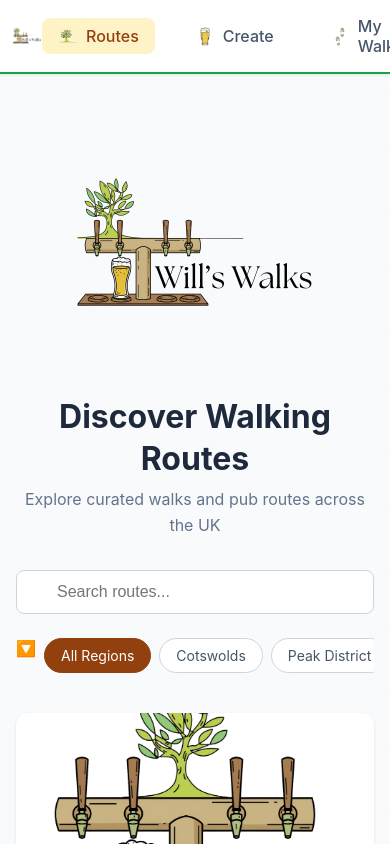
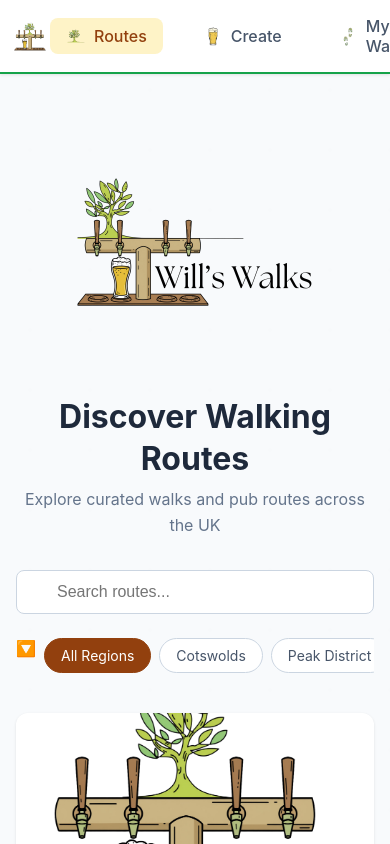
Before and after one commit to Nat-Stephenson/Wills_Walking_Pub_App, a Next.js app: page / in a window 390 px wide. Shown: the top 844 px of the page. Built offline with nearby package versions, Linux system fonts and the light colour scheme.

Commit message:
💄 Update navbar logo dimensions and replace logo image

```diff
--- a/src/app/layout.module.css
+++ b/src/app/layout.module.css
@@ -48,16 +48,16 @@
 
 .navbarLogo {
   height: auto;
-  max-height: 40px;
+  max-height: 50px;
   width: auto;
-  max-width: 160px;
+  max-width: 200px;
 }
 
 /* Responsive navbar logo */
 @media (max-width: 768px) {
   .navbarLogo {
-    max-width: 120px;
-    max-height: 30px;
+    max-width: 150px;
+    max-height: 38px;
   }
 
   .headerContent {
--- a/src/app/layout.tsx
+++ b/src/app/layout.tsx
@@ -56,10 +56,10 @@ export default function RootLayout({
               {/* Logo */}
               <Link href="/" className={styles.logo}>
                 <Image
-                  src="/LogoWithName.png"
+                  src="/WithoutName.png"
                   alt="Will's Walks"
-                  width={160}
-                  height={40}
+                  width={200}
+                  height={50}
                   priority
                   className={styles.navbarLogo}
                 />
```
